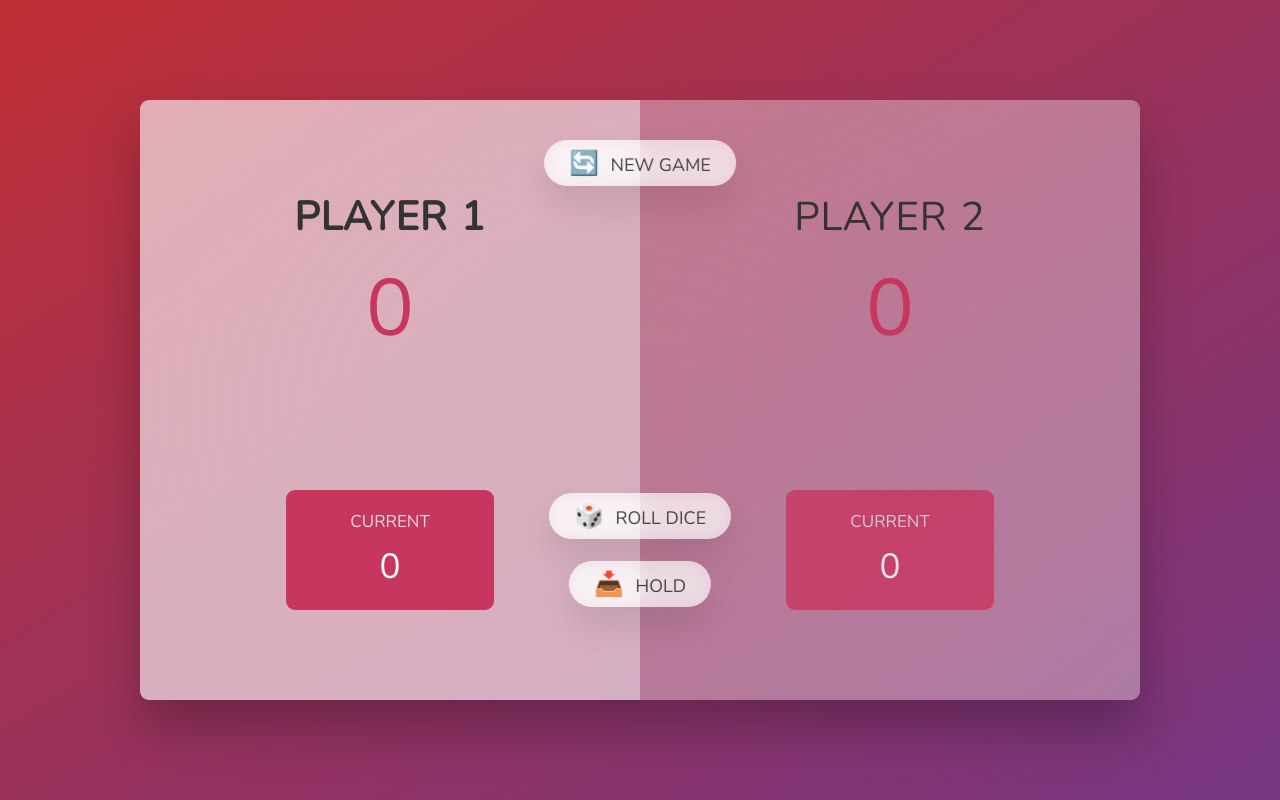
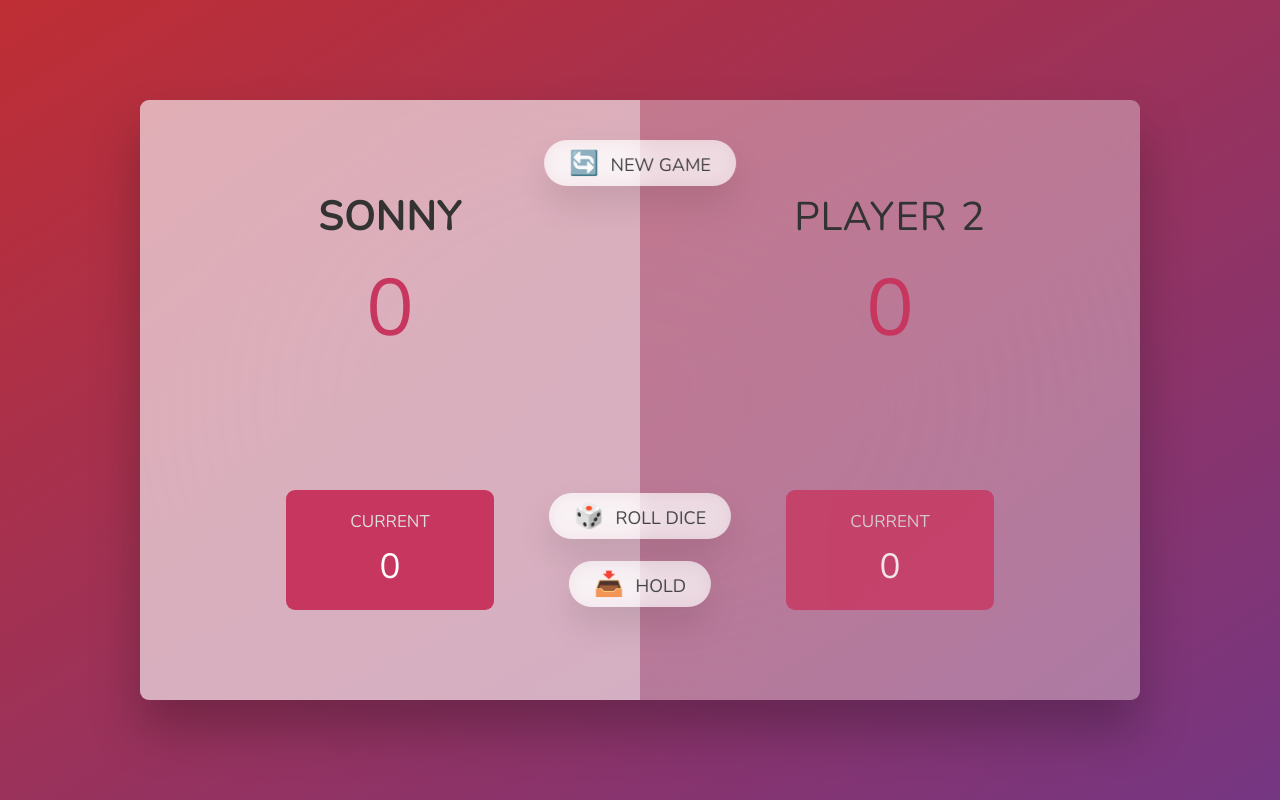
Before and after one commit to martin-mcinerney/2-player-dice-game, a plain HTML site: page index.html in a window 1280 px wide. Drawn offline with nearby package versions, Linux system fonts and the light colour scheme.

Commit message:
Added Sonny

```diff
--- a/index.html
+++ b/index.html
@@ -10,7 +10,7 @@
   <body>
     <main>
       <section class="player player--0 player--active">
-        <h2 class="name" id="name--0">Player 1</h2>
+        <h2 class="name" id="name--0">Sonny</h2>
         <p class="score" id="score--0">43</p>
         <div class="current">
           <p class="current-label">Current</p>
```
